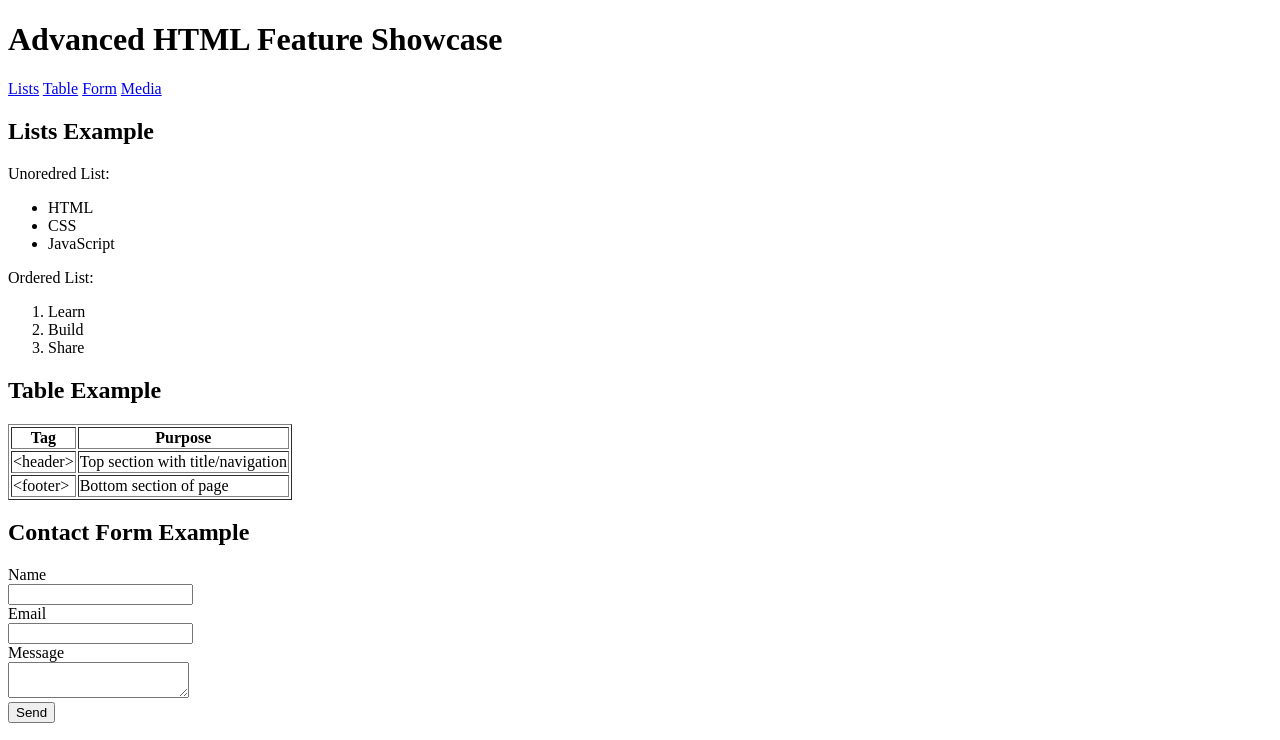
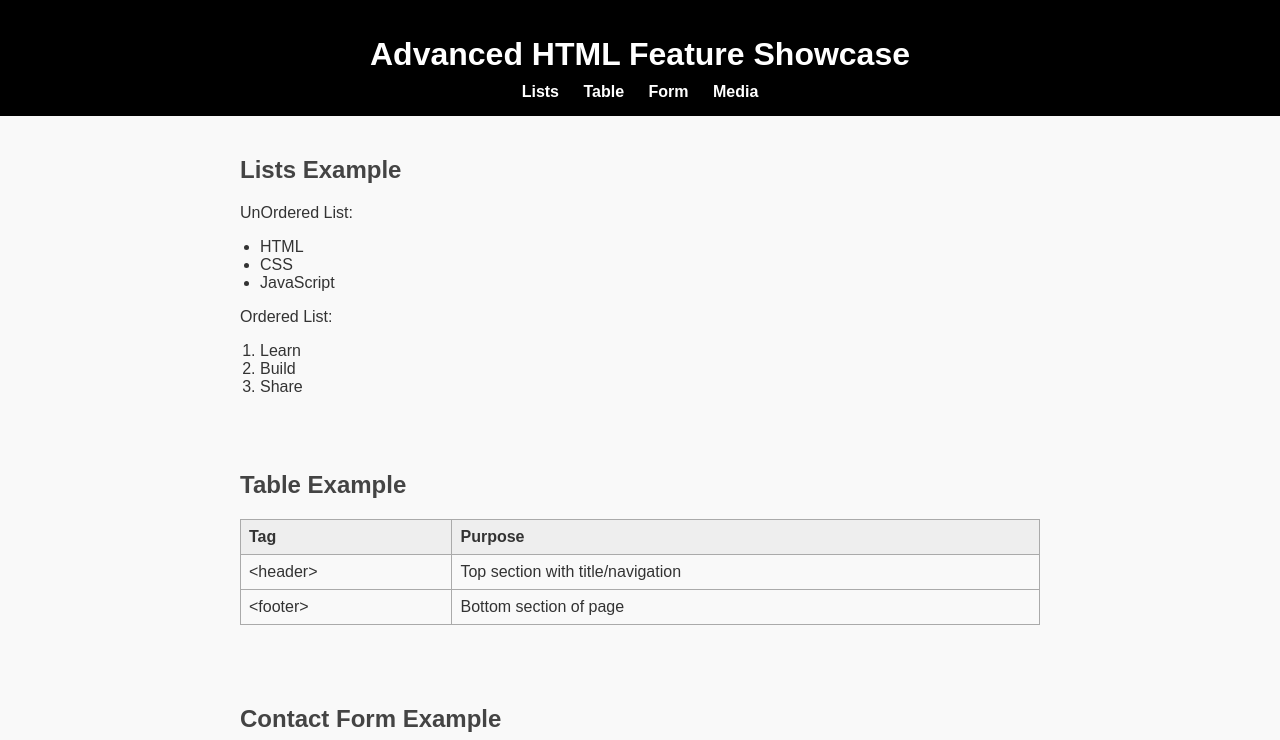
Before and after one commit to kammaGeethanjlai/advanced-html-demo, a plain HTML site: page index.html in a window 1280 px wide. Shown: the top 740 px of the page. Drawn offline with Linux system fonts and the light colour scheme; files whose address does not match are found by name.

Commit message:
Add files via upload

```diff
--- a/index.html
+++ b/index.html
@@ -5,10 +5,11 @@
     <meta name="viewport" content="width=device-width, initial-scale=1.0">
     <title>Advanced HTML Feature Showcase</title>
     <link rel="icon" href="./images/favicon.jpg" type="images/x-icon">
+    <link rel="stylesheet" href="./style.css">
 </head>
 <body>
     <header>
-        <h1>Advanced HTML Feature Showcase</h1>
+        <h1 class="heading">Advanced HTML Feature Showcase</h1>
         <nav>
             <a href="#Lists">Lists</a>
             <a href="#table">Table</a>
@@ -19,7 +20,7 @@
     <main>
         <section id="Lists">
             <h2>Lists Example</h2>
-            <p>Unoredred List:</p>
+            <p>UnOrdered List:</p>
             <ul>
                 <li>HTML</li>
                 <li>CSS</li>
```
Also changed, not shown: 1 other file.
